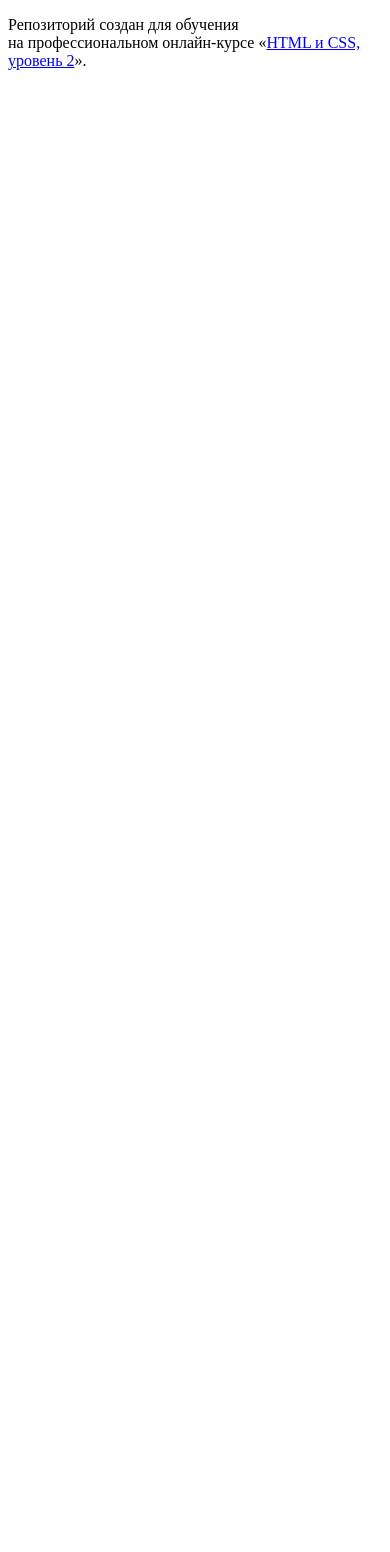
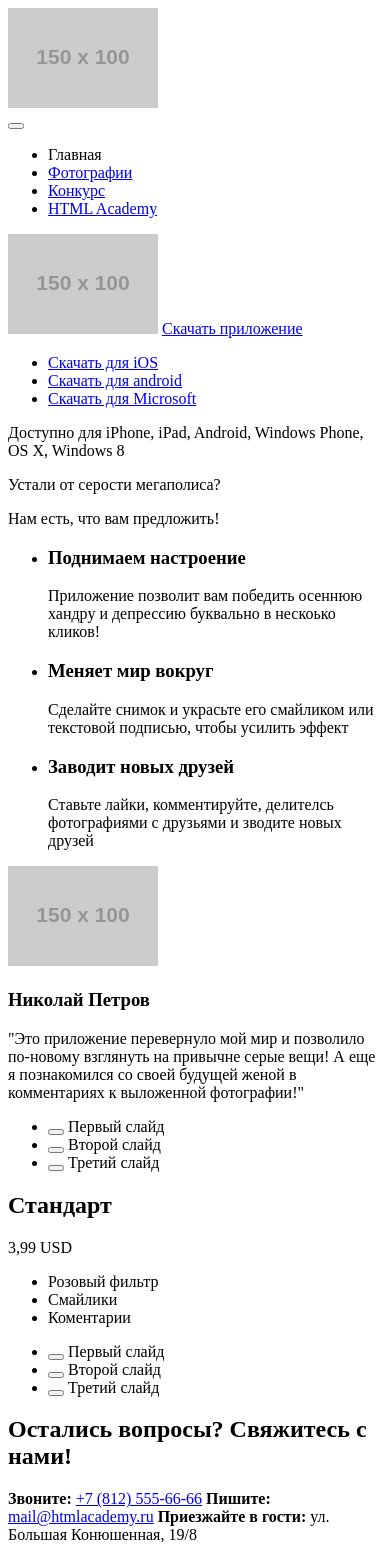
Before and after one commit to Zimasl/974053-pink-16, a website: page source/index.html in a window 390 px wide. Before the commit the page ends 844 px from the top, so only its background shows below. Drawn offline with Linux system fonts and the light colour scheme; placeholder pictures from the web are drawn by us.

Commit message:
Добавляем разметку основных страниц

```diff
--- a/source/index.html
+++ b/source/index.html
@@ -1,12 +1,151 @@
 <!DOCTYPE html>
 <html lang="ru">
+
 <head>
   <meta charset="utf-8">
   <title>HTML Academy: Пинк</title>
 </head>
+
 <body>
+  <header class="page-header">
+    <a class="page-header__logo">
+      <img class="page-header__logo-image" src="http://placehold.it/150x100">
+    </a>
+    <nav class="main-menu">
+      <button class="main-menu__toggle" type="button"></button>
+      <ul class="main-menu__list site-list">
+        <li class="main-menu__item main-menu__item--active">
+          <a>Главная</a>
+        </li>
+        <li class="main-menu__item">
+          <a href="photo.html">Фотографии</a>
+        </li>
+        <li class="main-menu__item">
+          <a href="competition.html">Конкурс</a>
+        </li>
+        <li class="main-menu__item">
+          <a href="#">HTML Academy</a>
+        </li>
+      </ul>
+    </nav>
+  </header>
+  <main>
 
-    <p>Репозиторий создан для обучения на профессиональном онлайн‑курсе «<a href="https://htmlacademy.ru/intensive/adaptive">HTML и CSS, уровень 2</a>».</p>
+    <section class="download-app">
+      <div class="download-app__content">
+        <img class="page-header__product-image" src="http://placehold.it/150x100">
+        <a class="button--download" href="download.html">Скачать приложение</a>
+        <ul>
+          <li>
+            <a class="download-app__icon" href="#apple-store" title="Скачать для iOS">Скачать для iOS</a>
+          </li>
+          <li>
+            <a class="download-app__icon" href="#android-store" title="Скачать для android">Скачать для android</a>
+          </li>
+          <li>
+            <a class="download-app__icon" href="#microsoft-store" title="Скачать для Microsoft">Скачать для Microsoft</a>
+          </li>
+        </ul>
+        <p class="download-app__text">Доступно для iPhone, iPad, Android, Windows Phone, OS X, Windows 8 </p>
+      </div>
+    </section>
 
+    <section class="adventeges">
+      <div class="adventeges__title-wrap">
+        <p class="adventeges__title">Устали от серости мегаполиcа?</p>
+        <p class="adventeges__title">Нам есть, что вам предложить!</p>
+      </div>
+      <div class="adventeges__item-container">
+        <ul>
+          <li class="adventeges__item adventeges__item--block-1">
+            <h3>Поднимаем настроение</h3>
+            <p>Приложение позволит вам победить осеннюю хандру и депрессию буквально в нескоько кликов!</p>
+          </li>
+          <li class="adventeges__item adventeges__item--block-2">
+            <h3>Меняет мир вокруг</h3>
+            <p>Сделайте снимок и украсьте его смайликом или текстовой подписью, чтобы усилить эффект</p>
+          </li>
+          <li class="adventeges__item adventeges__item--block-3">
+            <h3>Заводит новых друзей</h3>
+            <p>Ставьте лайки, комментируйте, делителсь фотографиями с друзьями и зводите новых друзей</p>
+          </li>
+        </ul>
+      </div>
+      <img class="adventeges__image" src="http://placehold.it/150x100">
+    </section>
+
+    <section class="review-slider">
+      <div class="review-slider__container">
+        <h3>Николай Петров</h3>
+        <p>"Это приложение перевернуло мой мир и позволило по-новому взглянуть на привычне серые вещи!
+          А еще я познакомился со своей будущей женой в комментариях к выложенной фотографии!"</p>
+      </div>
+      <div class="slider__controls">
+        <ul class="slider__controls-button">
+          <li class="slider__button slider__button--active">
+            <button type="button" name="slider-1"></button>
+            <span class="visually-hidden">Первый слайд</span>
+          </li>
+          <li class="slider__button">
+            <button type="button" name="slider-2"></button>
+            <span class="visually-hidden">Второй слайд</span>
+          </li>
+          <li class="slider__button">
+            <button type="button" name="slider-3"></button>
+            <span class="visually-hidden">Третий слайд</span>
+          </li>
+        </ul>
+      </div>
+    </section>
+
+    <section class="tafiff-slider">
+      <div class="tariff-slider__container">
+        <div class="tariff-slider__title">
+          <h2 class="tariff-slider__item">Стандарт</h2>
+          <span class="tariff-slider__item">3,99 USD</span>
+        </div>
+        <div class="tafiff-slider__list">
+          <ul>
+            <li>Розовый фильтр</li>
+            <li>Смайлики</li>
+            <li>Коментарии</li>
+          </ul>
+        </div>
+        <div class="slider__controls">
+          <ul class="slider__controls-button">
+            <li class="slider__button">
+              <button type="button" name="slider-1"></button>
+              <span class="visually-hidden">Первый слайд</span>
+            </li>
+            <li class="slider__button slider__button--active">
+              <button type="button" name="slider-2"></button>
+              <span class="visually-hidden">Второй слайд</span>
+            </li>
+            <li class="slider__button">
+              <button type="button" name="slider-3"></button>
+              <span class="visually-hidden">Третий слайд</span>
+            </li>
+          </ul>
+        </div>
+      </div>
+
+    </section>
+
+    <section class="contacts-info">
+      <div class="contacts __list">
+        <h2 class="contacts__title">Остались вопросы? Свяжитесь с нами!</h2>
+        <b class="contacts_text">Звоните:</b>
+        <a class="contacts__number" href="tel:+78125556666"> +7 (812) 555-66-66</a>
+        <b class="contacts_text">Пишите:</b>
+        <a class="contacts__email" href="mail@htmlacademy.ru">mail@htmlacademy.ru</a>
+        <b class="contacts_text">Приезжайте в гости:</b>
+        <span class="contacts_adress">ул. Большая Конюшенная, 19/8</span>
+      </div>
+      <div class="contacts-map">
+
+      </div>
+
+  </main>
 </body>
+
 </html>
```
Also changed, not shown: source/form.html (added, +60 -0 lines), source/photo.html (added, +148 -0 lines). Lines whose indentation alone changed are shown as unchanged.
